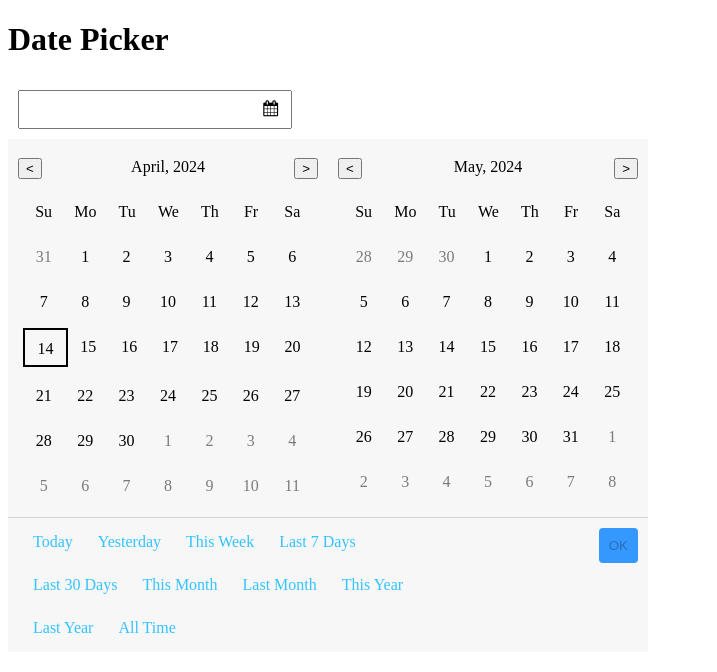
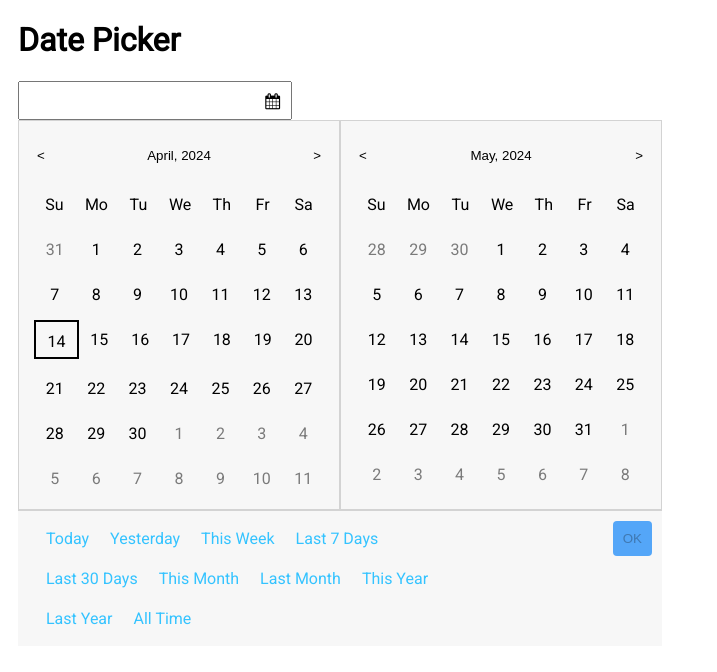
Before and after one commit to MaheshUdvag/date-picker, a React (Vite) app: page / in a window 1280 px wide. Both pictures are taken after a click on the icon 270 px from the left and 107 px from the top of the page. Shown: the top 672 px of the page, without its empty margins (0-717 px from the left). Built offline with nearby package versions, Linux system fonts and the light colour scheme.

Commit message:
updated css styles

```diff
--- a/index.html
+++ b/index.html
@@ -4,6 +4,7 @@
     <meta charset="UTF-8" />
     <meta name="viewport" content="width=device-width, initial-scale=1.0" />
     <link rel="stylesheet" href="https://cdnjs.cloudflare.com/ajax/libs/font-awesome/4.7.0/css/font-awesome.min.css">
+    <link href='https://fonts.googleapis.com/css?family=Roboto' rel='stylesheet'>
     <title>Date Picker</title>
   </head>
   <body>
--- a/src/components/DatePicker/date-picker.css
+++ b/src/components/DatePicker/date-picker.css
@@ -28,4 +28,5 @@
 
 .date-picker-button:disabled {
     cursor: not-allowed;
+    background: #54a6f8;
 }
--- a/src/components/DatePickerDays/DatePickerDays.tsx
+++ b/src/components/DatePickerDays/DatePickerDays.tsx
@@ -3,6 +3,7 @@ import { IDate } from '../../Interface/IDate';
 import { DatePickerContext } from '../../context/DatePicker.context';
 import { compareDates, isDateBetweenDates, isDateWeekDay, sortDates } from '../../utils/date.util';
 import { CALENDAR_TYPE } from '../../constants/DateConstants';
+import './date-picker-days.css';
 
 interface IDatePickerDays {
     dates: IDate[][] | undefined;
--- /dev/null
+++ b/src/components/DatePickerDays/date-picker-days.css
@@ -0,0 +1,33 @@
+
+.date-picker-week-days {
+    display: flex;
+    padding: 5px;
+}
+
+.hover {
+    background: #d7eff8;
+}
+
+.selected-date {
+    background: #169de0;
+    border-radius: 4px;
+}
+
+.date-picker-week-days .date {
+    cursor: pointer;
+}
+
+.date {
+    padding: 10px;
+    height: 15px;
+    width: 30px;
+    text-align: center;
+}
+
+.highlight {
+    border: 2px solid #000;
+}
+
+.opacity {
+    opacity: 0.5;
+}
--- a/src/components/DatePickerInput/date-picker-input.css
+++ b/src/components/DatePickerInput/date-picker-input.css
@@ -1,5 +1,4 @@
 .date-picker-input {
-    padding: 10px;
     width: 250px;
     position: relative;
 }
@@ -15,8 +14,8 @@
 
 .date-picker-icon {
     position: absolute;
-    top: 20px;
-    right: 0px;
+    top: 12px;
+    right: -12px;
     cursor: pointer;
 }
 
--- a/src/components/DatePickerMonth/date-picker-month.css
+++ b/src/components/DatePickerMonth/date-picker-month.css
@@ -2,48 +2,5 @@
 .date-picker-month {
     width: 300px;
     padding: 10px;
+    border: 1px solid #d3d3d3;
 }
-
-.date-picker-month-toolbar {
-    display: flex;
-    justify-content: space-between;
-    padding: 9px 0px;
-}
-
-.date-picker-week-header {
-    display: flex;
-    padding: 5px;
-}
-
-.date-picker-week-days {
-    display: flex;
-    padding: 5px;
-}
-
-.hover {
-    background: #d7eff8;
-}
-
-.selected-date {
-    background: #169de0;
-    border-radius: 4px;
-}
-
-.date-picker-week-days .date {
-    cursor: pointer;
-}
-
-.date {
-    padding: 10px;
-    height: 15px;
-    width: 30px;
-    text-align: center;
-}
-
-.highlight {
-    border: 2px solid #000;
-}
-
-.opacity {
-    opacity: 0.5;
-}
--- a/src/components/DatePickerMonthToolbar/DatePickerMonthToolbar.tsx
+++ b/src/components/DatePickerMonthToolbar/DatePickerMonthToolbar.tsx
@@ -1,5 +1,6 @@
 import React from "react";
 import { TRAVERSE_NEXT_MONTH, TRAVERSE_PREV_MONTH } from "../../constants/DateConstants";
+import './date-picker-month-toolbar.css';
 
 interface IDatePickerMonthToolbarProps {
     currentMonth: string | undefined;
@@ -12,9 +13,9 @@ const DatePickerMonthToolbar: React.FC<IDatePickerMonthToolbarProps> = ({ curren
 
     return (
         <div className='date-picker-month-toolbar'>
-            <button onClick={traversePrevMonth}>{TRAVERSE_PREV_MONTH}</button>
-            <span onClick={() => setMonthYearPicker(true)}>{currentMonth}</span>
-            <button onClick={traverseNextMonth}>{TRAVERSE_NEXT_MONTH}</button>
+            <button onClick={traversePrevMonth} className="month-button">{TRAVERSE_PREV_MONTH}</button>
+            <button onClick={() => setMonthYearPicker(true)} className="month-button">{currentMonth}</button>
+            <button onClick={traverseNextMonth} className="month-button">{TRAVERSE_NEXT_MONTH}</button>
         </div>
     )
 }
--- /dev/null
+++ b/src/components/DatePickerMonthToolbar/date-picker-month-toolbar.css
@@ -0,0 +1,17 @@
+.date-picker-month-toolbar {
+    display: flex;
+    justify-content: space-between;
+    padding: 9px 0px;
+}
+
+.month-button {
+    border: none;
+    background: inherit;
+    padding: 8px;
+    border-radius: 4px;
+}
+
+.month-button:hover {
+    background: #e2e2e2;
+    cursor: pointer;
+}
--- a/src/components/DatePickerWeekHeader/DatePickerWeekHeader.tsx
+++ b/src/components/DatePickerWeekHeader/DatePickerWeekHeader.tsx
@@ -1,11 +1,10 @@
-import { DAYS_OF_WEEK } from '../../constants/DateConstants'
+import { DAYS_OF_WEEK } from '../../constants/DateConstants';
+import './date-picker-week-header.css';
 
 const DatePickerWeekHeader = () => {
     return (
-        <div className='date-picker-days'>
-            <div className='date-picker-week-header'>
-                {DAYS_OF_WEEK.map((day: string) => <span key={day} className='date'>{day}</span>)}
-            </div>
+        <div className='date-picker-week-header'>
+            {DAYS_OF_WEEK.map((day: string) => <span key={day} className='date'>{day}</span>)}
         </div>
     )
 }
--- /dev/null
+++ b/src/components/DatePickerWeekHeader/date-picker-week-header.css
@@ -0,0 +1,5 @@
+
+.date-picker-week-header {
+    display: flex;
+    padding: 5px;
+}
--- a/src/components/DateRangeSelector/date-range-selector.css
+++ b/src/components/DateRangeSelector/date-range-selector.css
@@ -2,7 +2,7 @@
     display: flex;
     background: #f7f7f7;
     width: 400px;
-    gap: 25px;
+    gap: 15px;
     padding: 15px;
     flex-wrap: wrap;
 }
@@ -10,4 +10,5 @@
 .range {
     color: #34c3ff;
     cursor: pointer;
+    padding: 3px;
 }
--- a/src/index.css
+++ b/src/index.css
@@ -0,0 +1,7 @@
+body {
+    font-family: 'Roboto';
+}
+
+#root {
+    margin: 10px;
+}
```
